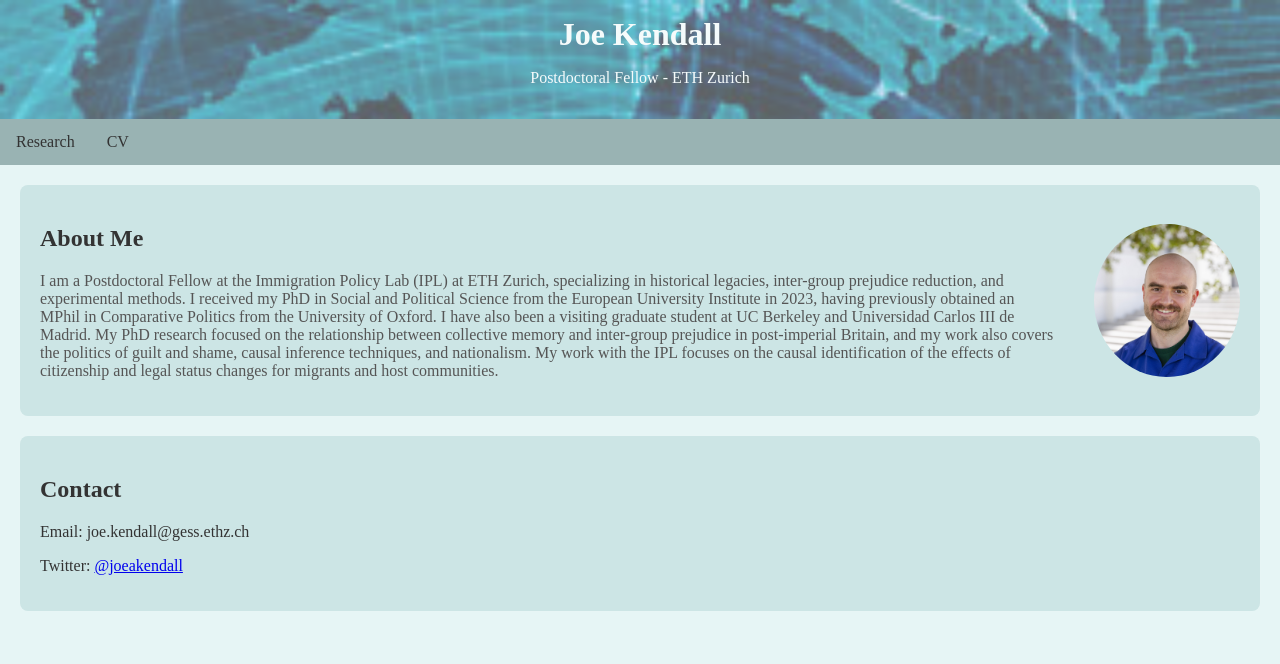
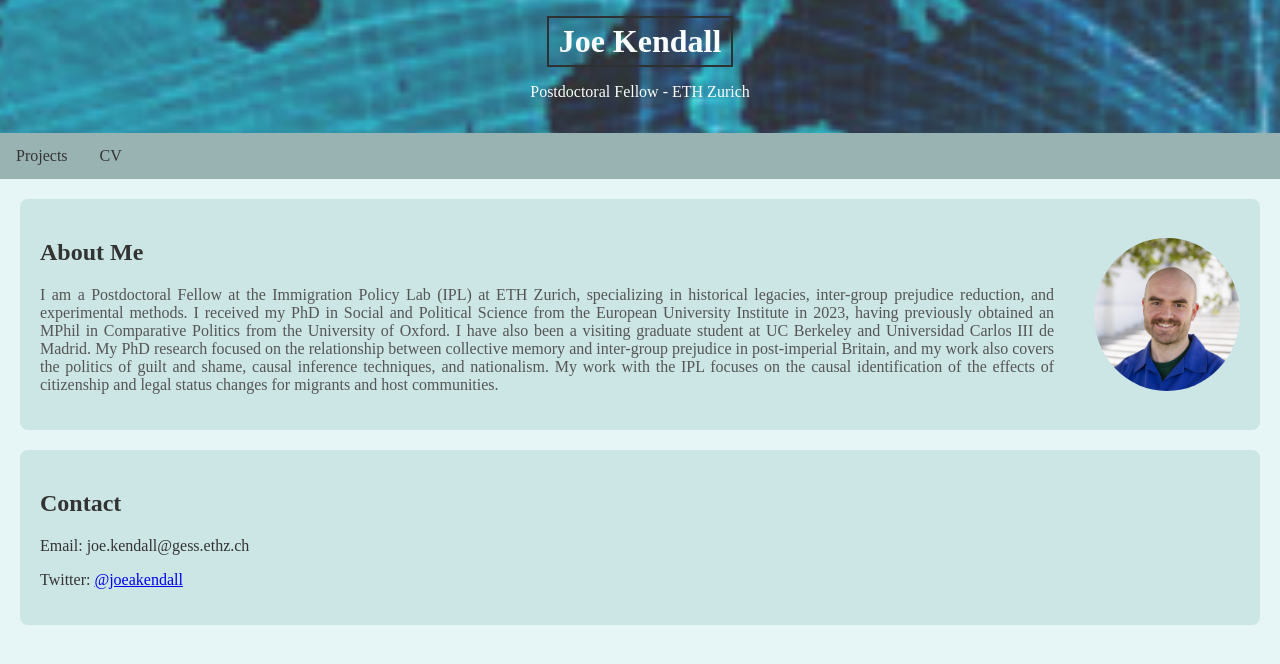
Before and after one commit to joek37/joekendall, a plain HTML site: page index.html in a window 1280 px wide. Drawn offline with Linux system fonts and the light colour scheme.

Commit message:
Update index.html

```diff
--- a/index.html
+++ b/index.html
@@ -16,10 +16,10 @@
 
         header {
             background-image: url('image2.jpg'); /* Background image for the header */
-            background-size: 250%; /* Zoom out the background image */
+            background-size: 350%; /* Zoom out the background image by 250% */
             background-position: center;
             background-attachment: fixed;
-            opacity: 0.6; /* 20% more transparent */
+            opacity: 0.8; /* 20% more transparent */
             color: #fff; /* White text color */
             padding: 1em;
             text-align: center;
@@ -29,6 +29,10 @@
             font-weight: bold;
             margin: 0;
             font-size: 2em; /* Larger title font size */
+            color: #fff; /* White text color */
+            display: inline-block;
+            padding: 5px 10px;
+            border: 2px solid #000; /* Black border */
         }
 
         nav {
@@ -95,6 +99,7 @@
             display: flex;
             align-items: center;
             justify-content: space-between;
+            text-align: justify;
         }
 
         #about div {
@@ -109,6 +114,10 @@
         #about p {
             color: #555; /* Dark gray text color for about me section */
         }
+
+        #about a {
+            font-weight: bold;
+        }
     </style>
 </head>
 
@@ -121,7 +130,7 @@
 
     <nav>
         <!-- Remove the link to the 'About Me' page -->
-        <a href="research.html">Research</a>
+        <a href="projects.html">Projects</a>
         <a href="https://www.dropbox.com/scl/fi/qiu52cslvteojxschbcuw/CV-Kendall.pdf?rlkey=o1lsyn0jb00enc5dvi8doqs2a&dl=0" target="_blank">CV</a>
     </nav>
 
@@ -133,11 +142,6 @@
         <img id="profile-image" src="image.jpg" alt="Profile Image">
     </section>
 
-
-        <!-- Add more projects as needed -->
-
-    </section>
-
     <section id="contact">
         <h2>Contact</h2>
         <p>Email: joe.kendall@gess.ethz.ch</p>
```
